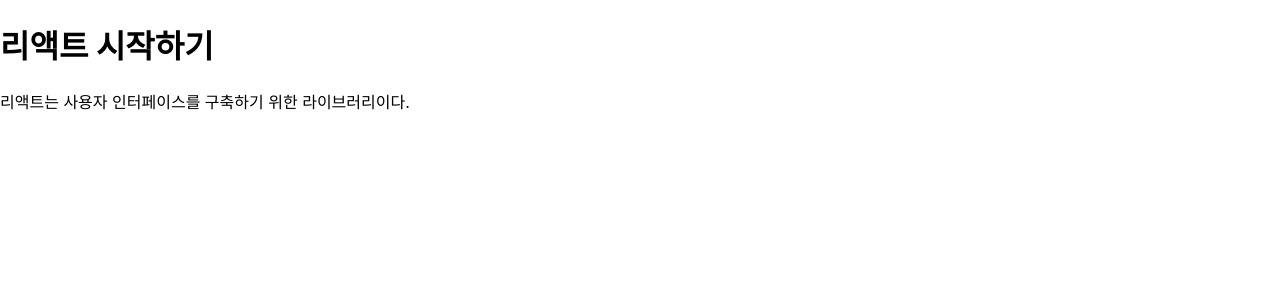
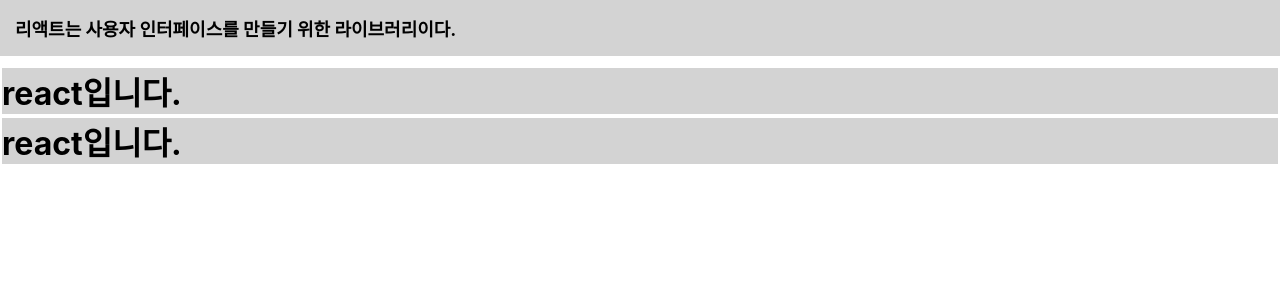
Before and after one commit to donghyunami/react-study, a React (Create React App) app: page / in a window 1280 px wide. Shown: the top 300 px of the page. Built offline with nearby package versions, Linux system fonts and the light colour scheme.

Commit message:
조건부 랜더링

```diff
--- a/src/App.js
+++ b/src/App.js
@@ -1,11 +1,40 @@
 import React from 'react';
 
 function App() {
-  const lenName = '리액트';
+  const title = '리액트';
+  const text = '리액트는 사용자 인터페이스를 만들기 위한 라이브러리이다.';
+  const name = 'react';
+
+  /* 리액트에서 스타일 적용하기 */
+  const Container = {
+    margin: 0,
+  };
+  const Header = {
+    marginBottom: '10px',
+    padding: '15px',
+    background: 'lightgray',
+    fontSize: '18px',
+  };
+  const p = {
+    background: 'lightgray',
+    border: '2px solid #fff',
+  };
+
   return (
-    <div className="App">
-      <h1>{lenName} 시작하기</h1>
-      <p>리액트는 사용자 인터페이스를 구축하기 위한 라이브러리이다.</p>
+    <div style={Container}>
+      <header>
+        {title === '리액트' ? (
+          <h1 style={Header}>{text}</h1>
+        ) : (
+          <h2 style={Header}>자바스크립트입니다.</h2>
+        )}
+      </header>
+      {/* 조건에 해당하는 경우에만 랜더링합니다. */}
+      <p>{name === 'react' ? <h1 style={p}>{name}입니다.</h1> : null}</p>
+      <p>
+        {/* 짧은 연산자를 사용하면 위 삼항연산자를 좀 더 간단하게 작업할 수 있습니다. */}
+        {name === 'react' && <h1 style={p}>{name}입니다.</h1>}
+      </p>
     </div>
   );
 }
--- a/src/index.css
+++ b/src/index.css
@@ -1,3 +1,7 @@
+* {
+  margin: 0;
+  padding: 0;
+}
 body {
   margin: 0;
   font-family: -apple-system, BlinkMacSystemFont, 'Segoe UI', 'Roboto', 'Oxygen',
```
Also changed, not shown: memo/03. 조건부 랜더링/1. 조건부 랜더링 이해.md (added, +17 -0 lines), memo/03. 조건부 랜더링/2. 삼항연산자 사용.md (added, +27 -0 lines), memo/03. 조건부 랜더링/3. AND연산자 사용.md (added, +15 -0 lines), memo/02. JSX/1. 리액트 코드 이해.md (renamed from memo/02. JSX/2. 리액트 코드 이해.md), memo/02. JSX/2. JSX.md (renamed from memo/02. JSX/3. JSX.md).
